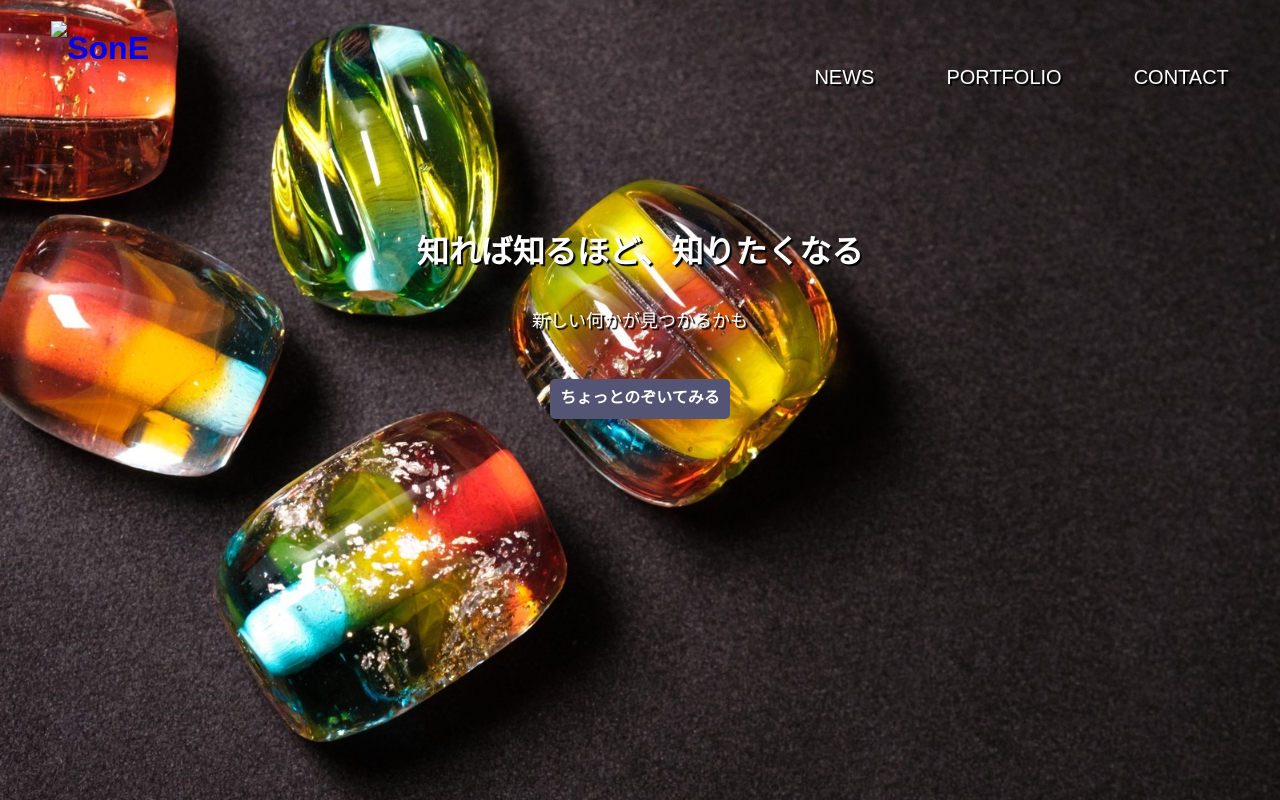
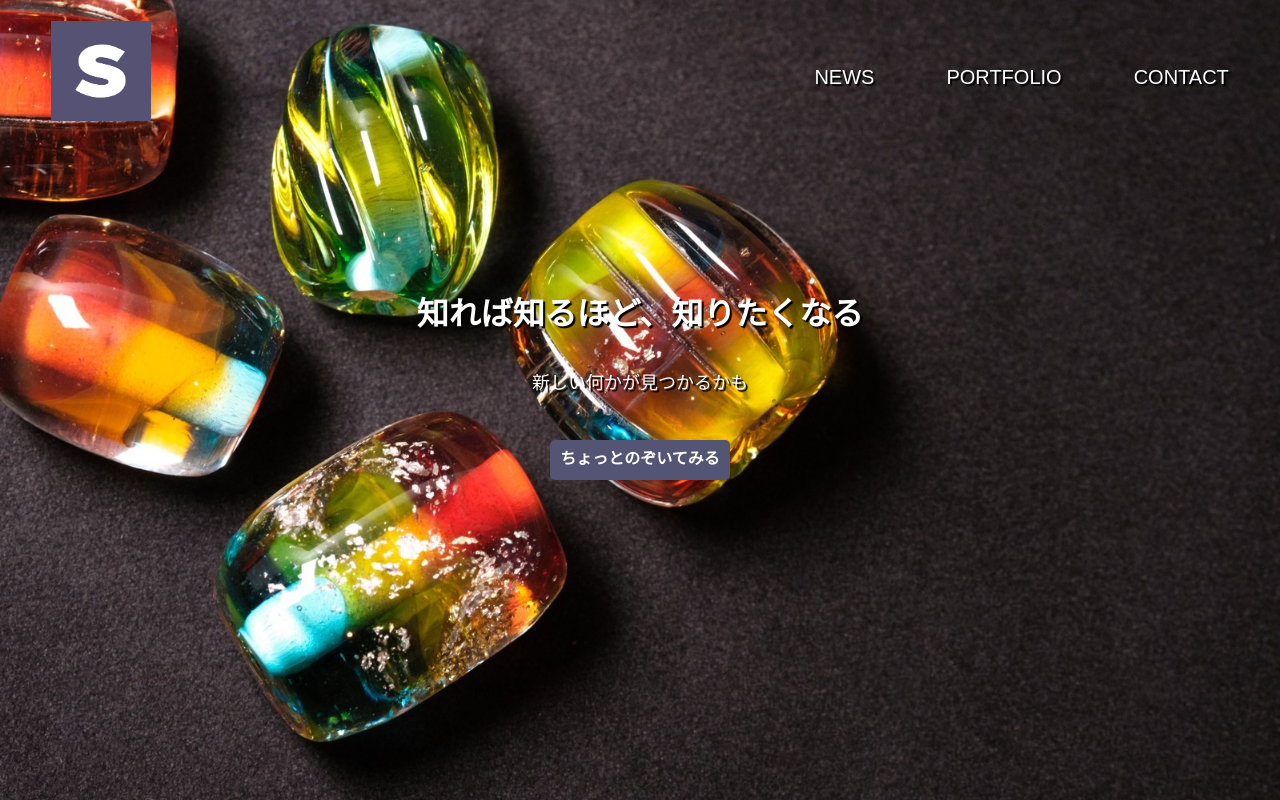
Before and after one commit to soneko99/WebPageDesign01, a plain HTML site: page index.html in a window 1280 px wide. Drawn offline with Linux system fonts and the light colour scheme; the site is published under a folder, as on GitHub Pages, so addresses that start at the root find nothing.

Commit message:
提出用

```diff
--- a/index.html
+++ b/index.html
@@ -23,7 +23,7 @@
 <body>
     <div id="home" class="big-bg">
         <header class="page-header wrapper">
-            <h1><a href="/html/top.html"><img class="logo" src="/images/favicon用.jpg" alt="SonE"></a></h1>
+            <h1><a href="html/top.html"><img class="logo" src="images/favicon用.jpg" alt="SonE"></a></h1>
             <nav>
                 <ur class="main-nav shadow">
                     <li><a href="/html/news.html">NEWS</a></li>
```
